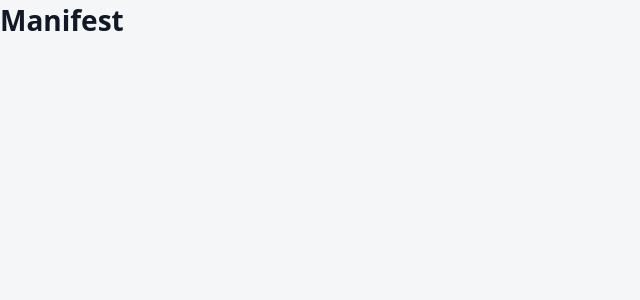
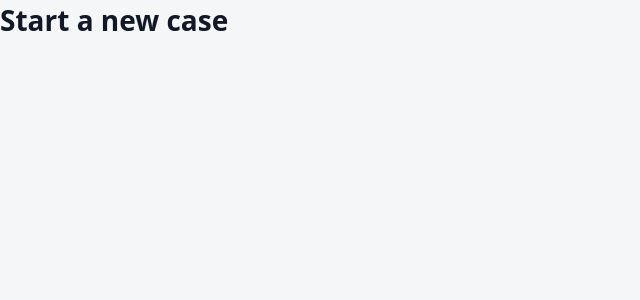
Before and after one commit to shubh0710/manifest, a React (Vite) app: page /cases/new in a window 1280 px wide. Shown: the top 300 px of the page, without its empty margins (0-640 px from the left). Built offline with nearby package versions, Linux system fonts and the light colour scheme.

Commit message:
feat: add routes for cases pages
Set up React Router so each screen has its own address and Back/refresh behave normally.

```diff
--- a/package.json
+++ b/package.json
@@ -13,7 +13,8 @@
     "@fontsource-variable/ibm-plex-sans": "^5.3.0",
     "@fontsource/ibm-plex-mono": "^5.3.0",
     "react": "^19.2.8",
-    "react-dom": "^19.2.8"
+    "react-dom": "^19.2.8",
+    "react-router": "^8.4.0"
   },
   "devDependencies": {
     "@eslint/js": "^10.0.1",
--- a/src/App.tsx
+++ b/src/App.tsx
@@ -1,6 +1,16 @@
+import { Routes, Route, Navigate } from "react-router"
+import CasesPage from "./pages/CasesPage"
+import NewCasePage from "./pages/NewCasePage"
+import NotFoundPage from "./pages/NotFoundPage"
+
 function App() {
   return (
-    <h1>Manifest</h1>
+    <Routes>
+      <Route path="/" element={<Navigate to="/cases" replace />} />
+      <Route path="/cases" element={<CasesPage />} />
+      <Route path="/cases/new" element={<NewCasePage />} />
+      <Route path="*" element={<NotFoundPage />} />
+    </Routes>
   )
 }
 
--- a/src/main.tsx
+++ b/src/main.tsx
@@ -1,5 +1,6 @@
 import { StrictMode } from 'react'
 import { createRoot } from 'react-dom/client'
+import { BrowserRouter } from 'react-router'
 import '@fontsource-variable/ibm-plex-sans'
 import '@fontsource/ibm-plex-mono'
 import '@fontsource/ibm-plex-mono/500.css'
@@ -8,6 +9,8 @@ import App from './App.tsx'
 
 createRoot(document.getElementById('root')!).render(
   <StrictMode>
-    <App />
+    <BrowserRouter>
+      <App />
+    </BrowserRouter>
   </StrictMode>,
 )
--- /dev/null
+++ b/src/pages/CasesPage.tsx
@@ -0,0 +1,5 @@
+function CasesPage() {
+    return <h1>Open cases</h1>
+}
+
+export default CasesPage
--- /dev/null
+++ b/src/pages/NewCasePage.tsx
@@ -0,0 +1,5 @@
+function NewCasePage() {
+    return <h1>Start a new case</h1>
+}
+
+export default NewCasePage
--- /dev/null
+++ b/src/pages/NotFoundPage.tsx
@@ -0,0 +1,5 @@
+function NotFoundPage() {
+    return <h1>Page not found</h1>
+}
+
+export default NotFoundPage
```
Also changed, not shown: 1 other file (tests, documents, lock files or other folders).
